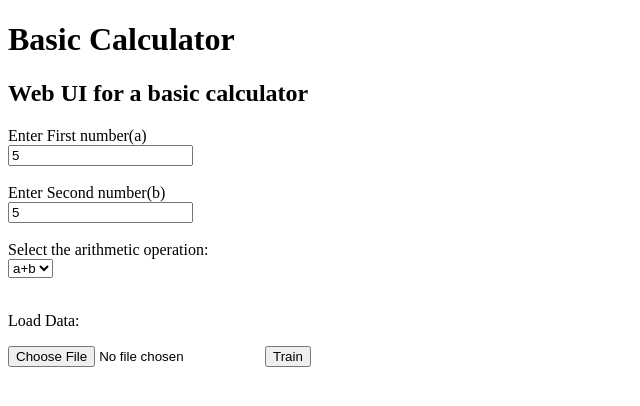
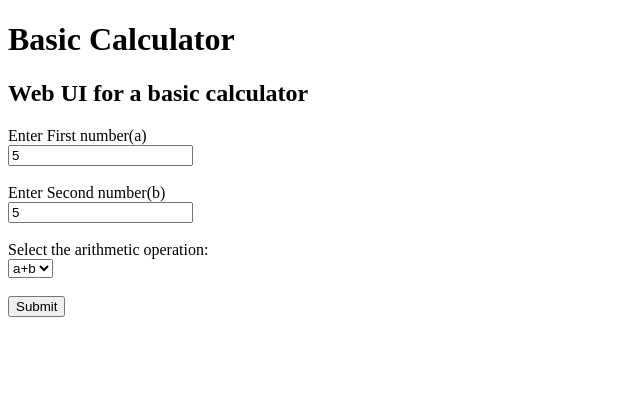
Before and after one commit to Dummy-gitacc/basic-calc, a Flask app: page / in a window 1280 px wide. Shown: the top 406 px of the page, without its empty margins (0-640 px from the left). Run offline with Flask 2, Linux system fonts and the light colour scheme.

Commit message:
Update index.html

```diff
--- a/templates/index.html
+++ b/templates/index.html
@@ -17,9 +17,10 @@
      <option value="*">a*b</option>
      <option value="/">a/b</option>
   </select><br><br>
-  <p>Load Data:</p>
+  <!-- <p>Load Data:</p>
   <input type="file" name="file" required />
-  <input type = "submit" value="Train">
+  <input type = "submit" value="Train"> -->
+  <input type = "submit" value="Submit">
 </form>
 
 
```
